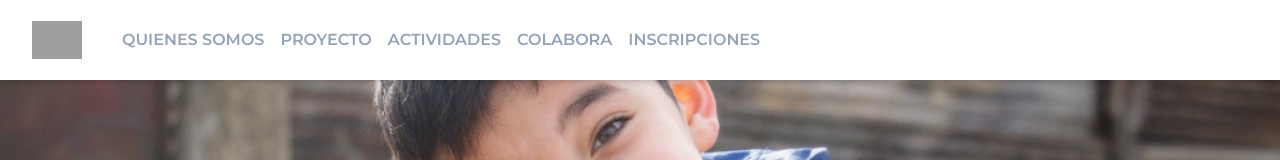
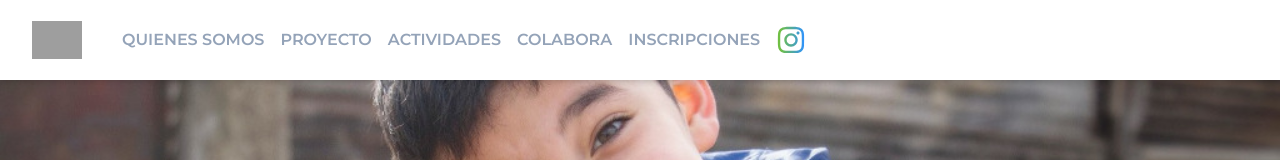
Before and after one commit to joaquinrajmilevich/integrador, a Next.js app: page /home in a window 1280 px wide. Shown: the top 160 px of the page. Built offline with nearby package versions, Linux system fonts and the light colour scheme; grey boxes are pictures that could not be loaded.

Commit message:
add instagram button to navbar

```diff
--- a/components/Navbar.jsx
+++ b/components/Navbar.jsx
@@ -23,6 +23,31 @@
               <div className="hidden md:block">
                 <div className="ml-10 flex items-baseline space-x-4">
                   <NavLinks />
+                  <Link
+                    target="_blank"
+                    className="flex self-center"
+                    href={"https://www.instagram.com/"}
+                  >
+                    <svg
+                      whileHover={{ scale: 0.7, rotate: 25 }}
+                      xmlns="http://www.w3.org/2000/svg"
+                      width="30"
+                      height="30"
+                      viewBox="0 0 448 512"
+                    >
+                      <defs>
+                        <linearGradient id="MyGradient">
+                          <stop offset="0%" stopColor="#70bf44" />
+                          <stop offset="10%" stopColor="#70bf44" />
+                          <stop offset="100%" stopColor="#3093fc" />
+                        </linearGradient>
+                      </defs>
+                      <path
+                        fill="url(#MyGradient)"
+                        d="M224.1 141c-63.6 0-114.9 51.3-114.9 114.9s51.3 114.9 114.9 114.9S339 319.5 339 255.9S287.7 141 224.1 141zm0 189.6c-41.1 0-74.7-33.5-74.7-74.7s33.5-74.7 74.7-74.7s74.7 33.5 74.7 74.7s-33.6 74.7-74.7 74.7zm146.4-194.3c0 14.9-12 26.8-26.8 26.8c-14.9 0-26.8-12-26.8-26.8s12-26.8 26.8-26.8s26.8 12 26.8 26.8zm76.1 27.2c-1.7-35.9-9.9-67.7-36.2-93.9c-26.2-26.2-58-34.4-93.9-36.2c-37-2.1-147.9-2.1-184.9 0c-35.8 1.7-67.6 9.9-93.9 36.1s-34.4 58-36.2 93.9c-2.1 37-2.1 147.9 0 184.9c1.7 35.9 9.9 67.7 36.2 93.9s58 34.4 93.9 36.2c37 2.1 147.9 2.1 184.9 0c35.9-1.7 67.7-9.9 93.9-36.2c26.2-26.2 34.4-58 36.2-93.9c2.1-37 2.1-147.8 0-184.8zM398.8 388c-7.8 19.6-22.9 34.7-42.6 42.6c-29.5 11.7-99.5 9-132.1 9s-102.7 2.6-132.1-9c-19.6-7.8-34.7-22.9-42.6-42.6c-11.7-29.5-9-99.5-9-132.1s-2.6-102.7 9-132.1c7.8-19.6 22.9-34.7 42.6-42.6c29.5-11.7 99.5-9 132.1-9s102.7-2.6 132.1 9c19.6 7.8 34.7 22.9 42.6 42.6c11.7 29.5 9 99.5 9 132.1s2.7 102.7-9 132.1z"
+                      />
+                    </svg>
+                  </Link>
                 </div>
               </div>
             </div>
```
